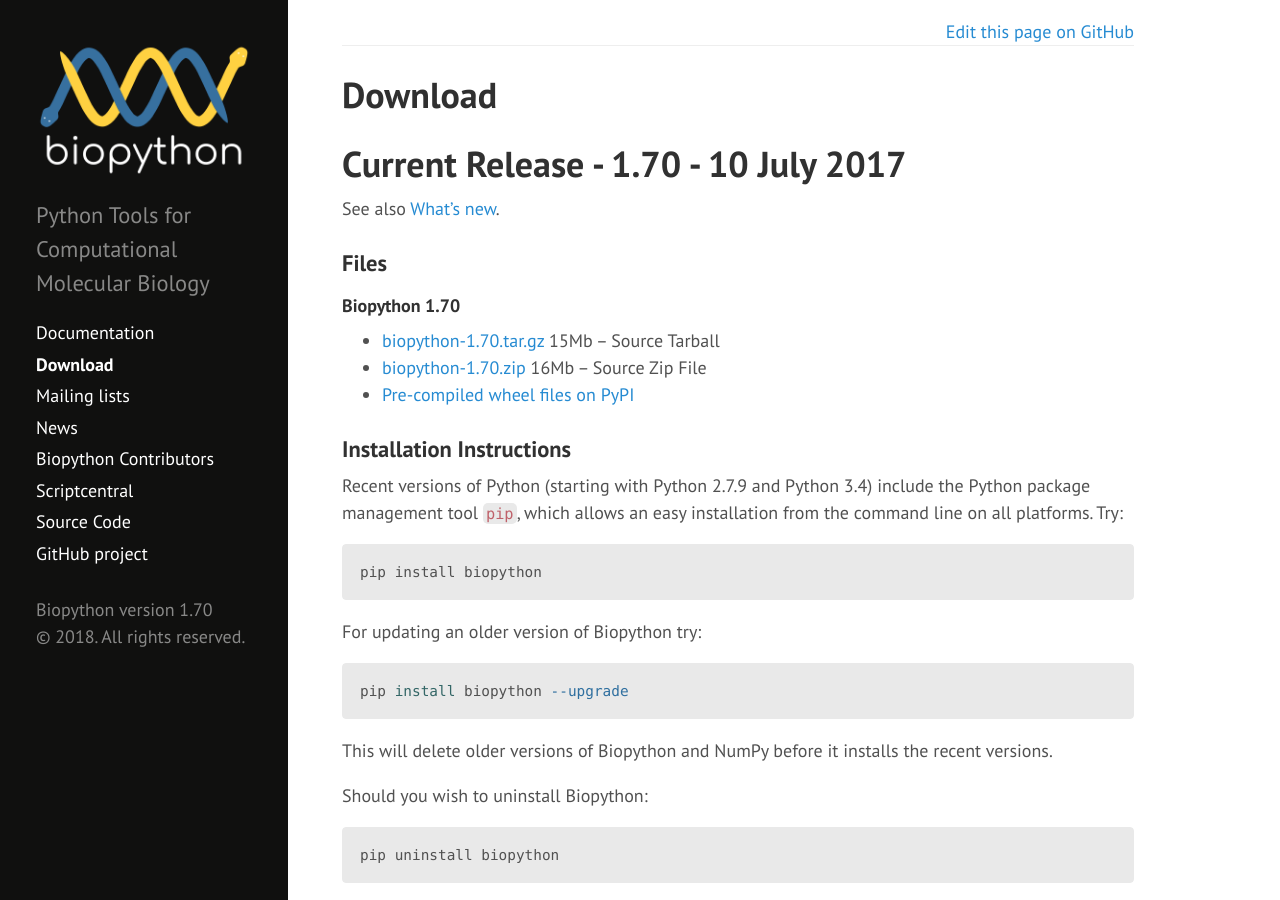
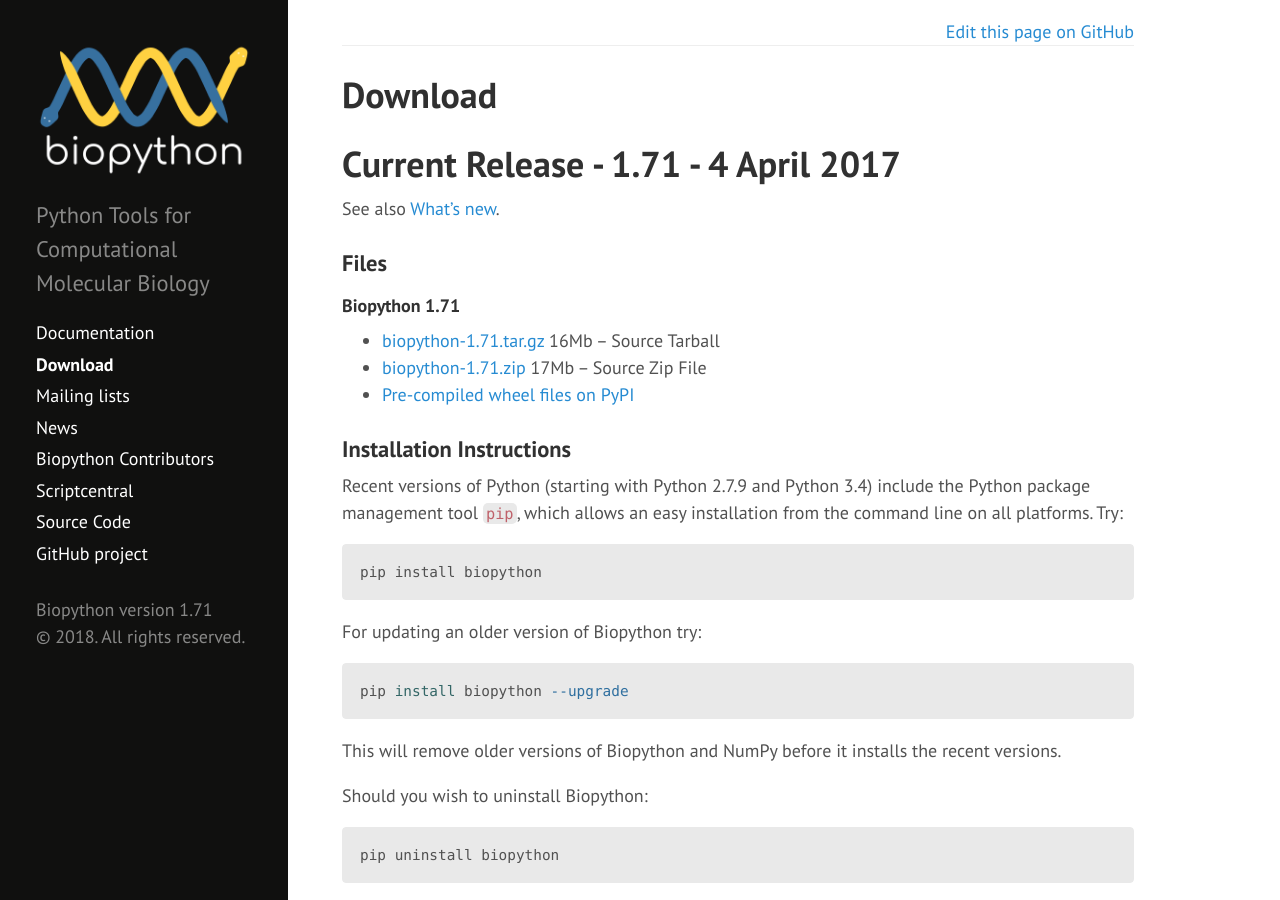
Before and after one commit to biopython/biopython.github.io, a Jekyll site: the page built from wiki/Download.md, in a window 1280 px wide and 900 px high. Built offline with Jekyll 4.4.1, drawn with Linux system fonts in a browser that asks for light colours.

Commit message:
Biopython 1.71

````diff
--- a/_config.yml
+++ b/_config.yml
@@ -20,6 +20,6 @@ author:
   url: https://twitter.com/biopython
 
 # Custom variables for Hyde theme
-version: "1.70"
+version: "1.71"
 github:
   repo: https://github.com/biopython/biopython
--- a/wiki/Download.md
+++ b/wiki/Download.md
@@ -6,7 +6,7 @@ redirect_from:
  - /download/
 ---
 
-Current Release - 1.70 - 10 July 2017
+Current Release - 1.71 - 4 April 2017
 =====================================
 
 See also [What's
@@ -14,13 +14,13 @@ new](https://github.com/biopython/biopython/blob/master/NEWS.rst).
 
 ### Files
 
-#### Biopython 1.70
+#### Biopython 1.71
 
--   [biopython-1.70.tar.gz](http://biopython.org/DIST/biopython-1.70.tar.gz)
-    15Mb -- Source Tarball
--   [biopython-1.70.zip](http://biopython.org/DIST/biopython-1.70.zip)
-    16Mb -- Source Zip File
--   [Pre-compiled wheel files on PyPI](https://pypi.python.org/pypi/biopython/1.70)
+-   [biopython-1.71.tar.gz](http://biopython.org/DIST/biopython-1.71.tar.gz)
+    16Mb -- Source Tarball
+-   [biopython-1.71.zip](http://biopython.org/DIST/biopython-1.71.zip)
+    17Mb -- Source Zip File
+-   [Pre-compiled wheel files on PyPI](https://pypi.python.org/pypi/biopython/1.71)
 
 ### Installation Instructions
 
@@ -38,7 +38,7 @@ For updating an older version of Biopython try:
 pip install biopython --upgrade
 ```
 
-This will delete older versions of Biopython and NumPy before it installs
+This will remove older versions of Biopython and NumPy before it installs
 the recent versions.
 
 Should you wish to uninstall Biopython:
````
Also changed, not shown: wiki/Biopython.md (+2 -2 lines).
